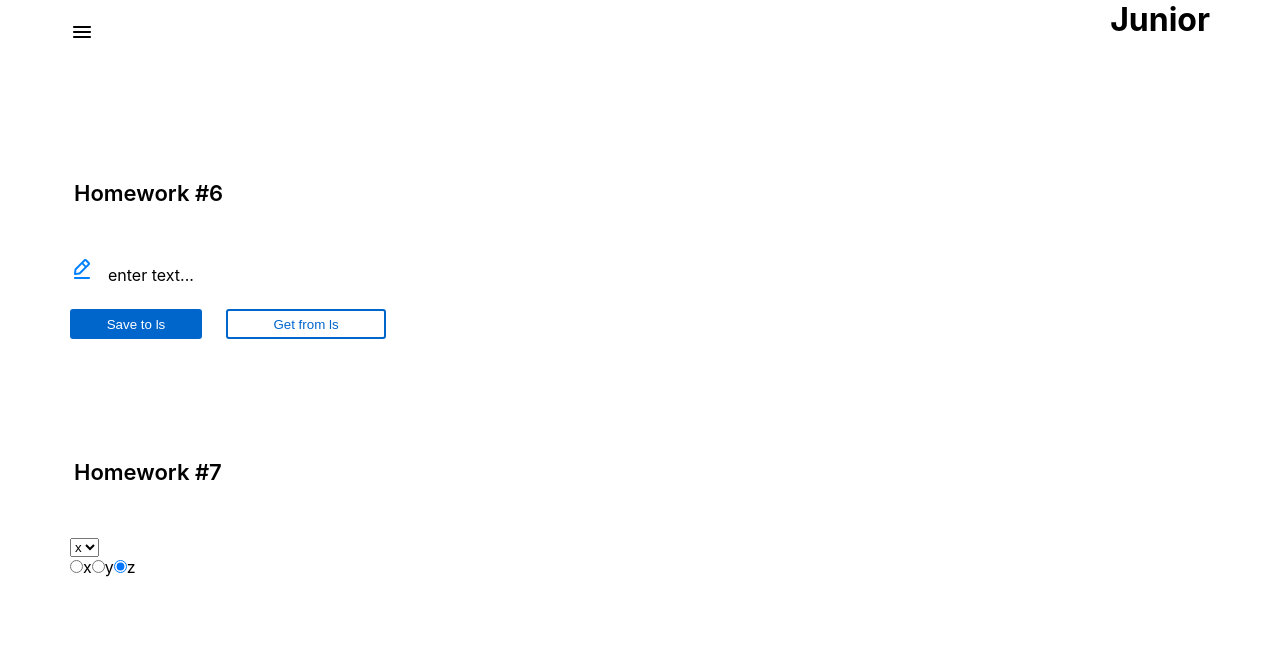
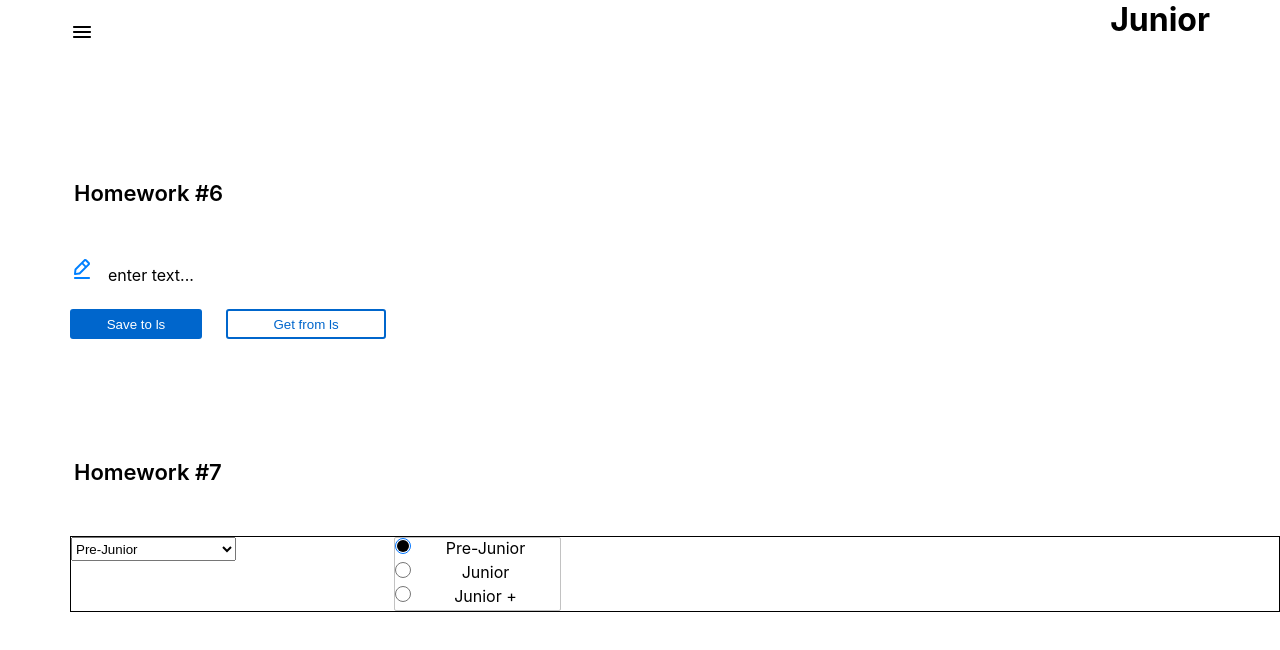
Before and after one commit to yulia463/designed-hw, a React (Create React App) app: page /#/junior in a window 1280 px wide. Both pictures are taken after a click on the button "Save to ls". Shown: the top 650 px of the page. Built offline with nearby package versions, Linux system fonts and the light colour scheme.

Commit message:
feat: homework 7

```diff
--- a/src/s2-homeworks/hw07/HW7.module.css
+++ b/src/s2-homeworks/hw07/HW7.module.css
@@ -1,2 +1,6 @@
 .container {
+    border: 1px solid black;
+    display: flex;
+    flex-direction: row;
+
 }
--- a/src/s2-homeworks/hw07/HW7.tsx
+++ b/src/s2-homeworks/hw07/HW7.tsx
@@ -12,9 +12,9 @@ import s from './HW7.module.css'
 * */
 
 const arr = [
-    { id: 1, value: 'x' },
-    { id: 2, value: 'y' },
-    { id: 3, value: 'z' },
+    { id: 1, value: 'Pre-Junior' },
+    { id: 2, value: 'Junior' },
+    { id: 3, value: 'Junior +' },
 ] // value может быть изменено
 
 const HW7 = () => {
--- a/src/s2-homeworks/hw07/common/c5-SuperSelect/SuperSelect.module.css
+++ b/src/s2-homeworks/hw07/common/c5-SuperSelect/SuperSelect.module.css
@@ -1,9 +1,13 @@
 .select {
+    width: 165px;
+    height: 24px;
 }
 
 .select:focus {
+
 }
 
 
 .option:hover {
+
 }
--- a/src/s2-homeworks/hw07/common/c6-SuperRadio/SuperRadio.module.css
+++ b/src/s2-homeworks/hw07/common/c6-SuperRadio/SuperRadio.module.css
@@ -1,15 +1,59 @@
 .radio {
+    position: relative;
+    width: 16px;
+    height: 16px;
+    border: 2px solid black;
+    border-radius: 50%;
+}
+
+.radio:checked{
+    border: 2px solid black;
 }
 
 .radio::before {
+    content: '';
+    position: absolute;
+    top: 2px;
+    left: 2px;
+    width: 12px;
+    height: 12px;
+    border-radius: 50%;
+    background-color: black;
+    opacity: 0;
+}
+
+.radio:checked::before {
+    opacity: 1;
 }
 
 
-.radio:checked::before {
-}
+
+
 
 .label {
+    display: flex;
+    flex-direction: column;
+    align-items: start;
+    width: 165px;
+    height: 24px;
+    left: 70px;
+    top: 588px;
+    flex-wrap: wrap;
+
+
 }
 
 .options {
+    display: flex;
+    flex-direction: column;
+    font-weight: 400;
+    font-size: 16px;
+    line-height: 20px;
+
+
+    background: #FFFFFF;
+    border: 1px solid #C2C2C2;
+    border-radius: 2px;
+    margin-left: 158px;
+
 }
--- a/src/s2-homeworks/hw07/common/c6-SuperRadio/SuperRadio.tsx
+++ b/src/s2-homeworks/hw07/common/c6-SuperRadio/SuperRadio.tsx
@@ -52,9 +52,9 @@ const SuperRadio: React.FC<SuperRadioPropsType> = ({
                       className={finalRadioClassName}
                       type={'radio'}
                       // name, checked, value делают студенты
-                      checked={true}
-                      name={spanClassName}
-                      value={finalRadioClassName}
+                      checked={o.id === Number(value)}
+                      name={name}
+                      value={value}
                       onChange={onChangeCallback}
                       {...restProps}
                   />
```
